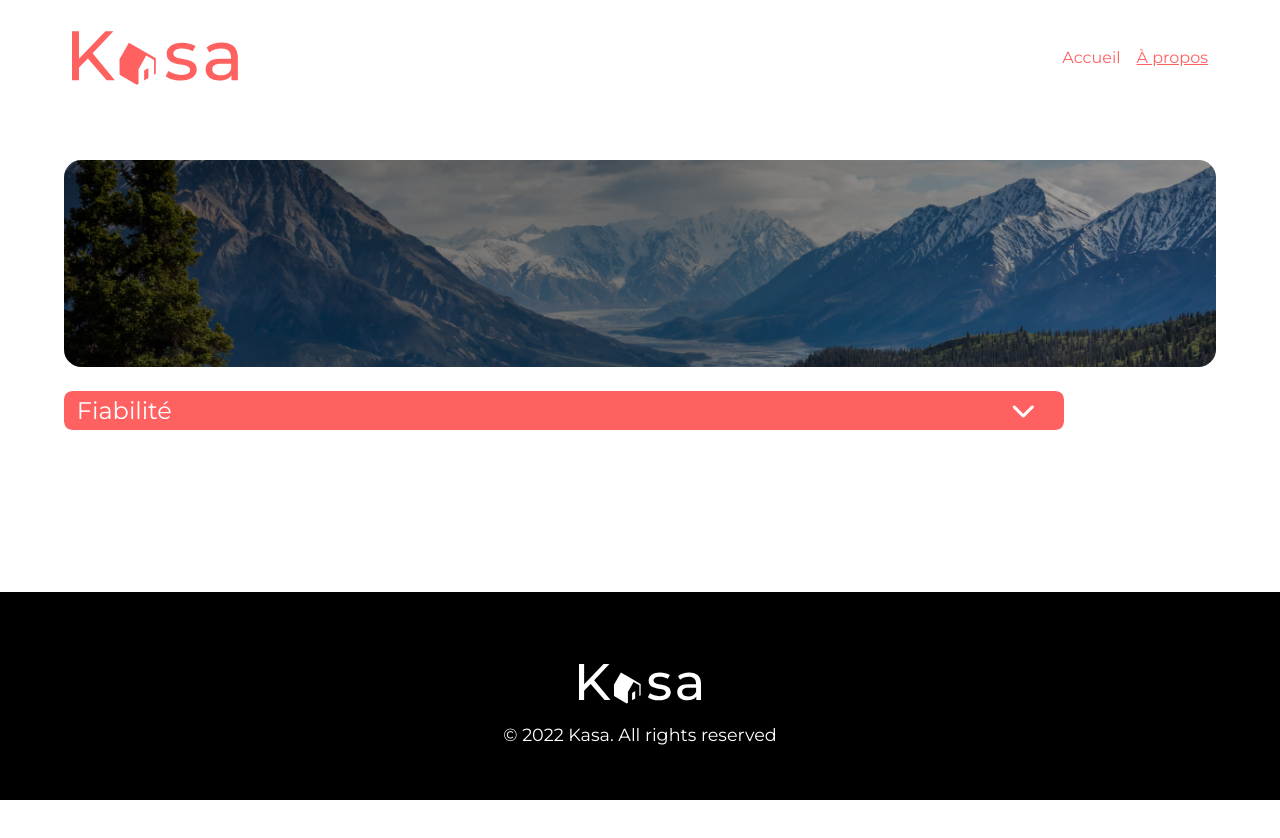
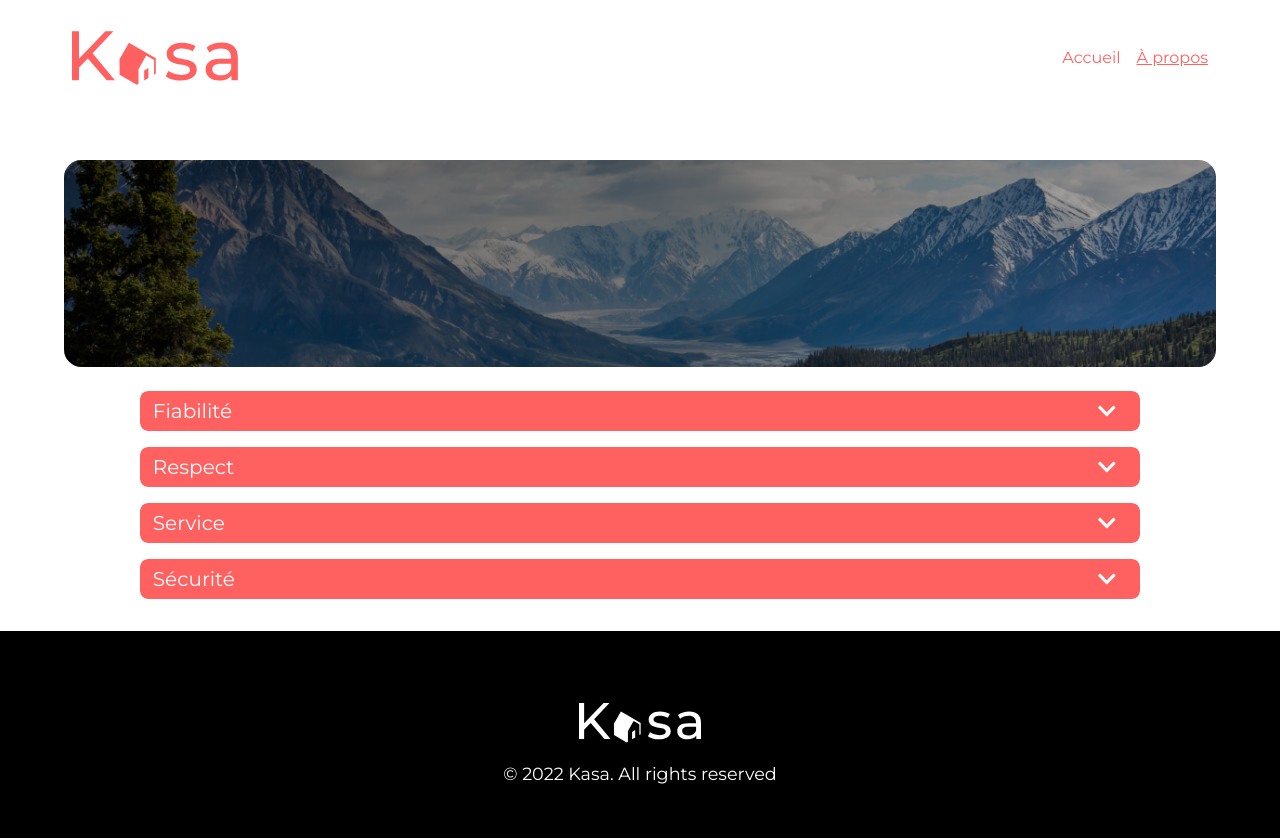
Before and after one commit to ebz8/ElodieBoinZanchi_11_250122, a React (Create React App) app in the folder my-app/: page /about in a window 1280 px wide. Before the commit the page ends 800 px from the top, so only its background shows below. Built offline with nearby package versions, Linux system fonts and the light colour scheme.

Commit message:
collapses animation

```diff
--- a/my-app/src/components/Collapse/Collapse.js
+++ b/my-app/src/components/Collapse/Collapse.js
@@ -1,5 +1,8 @@
 import './Collapse.scss'
 import { useEffect, useState, useRef } from 'react'
+
+import { ReactComponent as CloseIcon } from '../../assets/icons/chevron-down.svg'
+
 
 export default function Collapse(props) {
 
@@ -18,10 +21,10 @@ export default function Collapse(props) {
 
   return (
       <div className="collapse">
-        <div onClick={toggleState} className="collapse-bar">
+        <button onClick={toggleState} className="collapse-bar">
           <h2>{props.titre}</h2>
-          <i class="fas fa-chevron-down"></i>
-        </div>
+          <CloseIcon alt="Déplier / Replier" className={toggle ? 'close-icon open' : 'close-icon'}/>
+        </button>
 
         <div ref={refHeight}
         className={toggle ? 'collapse-content open' : 'collapse-content'}
--- a/my-app/src/components/Collapse/Collapse.scss
+++ b/my-app/src/components/Collapse/Collapse.scss
@@ -4,38 +4,45 @@ $borderRadius: .5rem;
 .collapse {
     max-width: 1000px;
     height: auto;
+    margin-bottom: 1rem;
     background-color: hsl(0, 0%, 96%);
     border-radius: $borderRadius;
     overflow: hidden;
 
     .collapse-bar{
         cursor: pointer;
+        width: 100%;
         display: flex;
         justify-content: space-between;
         align-items: center;
-        padding: .3rem .8rem;
+        padding: .5rem 1.5rem .5rem .8rem;
         color: white;
         background-color: hsl(0, 100%, 69%);
         border-radius: $borderRadius;
 
-        .fa-chevron-down {
-            font-size: 1.5rem;
-            padding-right: 1rem;
+        .close-icon {
+            width: 1.1rem;
+            transition: transform .3s ease-in-out;
         }
     }
 
     .collapse-content{
         color: hsl(0, 100%, 69%);
         opacity: 0;
-        transition: opacity .1s ease-in-out, height .1s .1s ease-in-out;
+        transition: opacity .1s ease-in-out, height .3s .1s ease-in-out;
 
         p {
-            padding : 1rem;
+            padding : 2rem 1rem 1rem;
         }
     }
 
     .open {
         opacity: 1;
-        transition: height .1s ease-in-out, opacity .1s .1s ease-in-out;
+        transition: height .1s ease-in-out, opacity .3 .1s ease-in-out;
+
+        &.close-icon {
+            transform: rotate(180deg);
+            transition: transform .3s ease-in-out;
+        }
     }
 }
--- a/my-app/src/index.scss
+++ b/my-app/src/index.scss
@@ -27,6 +27,7 @@ ul{
 
 button{
   border: none;
+  font-family: inherit;
 }
 
 body {
--- a/my-app/src/pages/About/About.js
+++ b/my-app/src/pages/About/About.js
@@ -12,6 +12,18 @@ export default function About() {
                 titre="Fiabilité"
                 texte="Les annonces postées sur Kasa garantissent une fiabilité totale. Les photos sont conformes aux logements, et toutes les informations sont régulièrement vérifiées  par nos équipes."
             />
+            <Collapse
+                titre="Respect"
+                texte="La bienveillance fait partie des valeurs fondatrices de Kasa. Tout comportement discriminatoire ou de perturbation du voisinage entraînera une exclusion de notre plateforme."
+            />
+            <Collapse
+                titre="Service"
+                texte="Nos équipes se tiennent à votre disposition pour vous fournir une expérience parfaite. N'hésitez pas à nous contacter si vous avez la moindre question."
+            />
+            <Collapse
+                titre="Sécurité"
+                texte="La sécurité est la priorité de Kasa. Aussi bien pour nos hôtes que pour les voyageurs, chaque logement correspond aux critères de sécurité établis par nos services. En laissant une note aussi bien à l'hôte qu'au locataire, cela permet à nos équipes de vérifier que les standards sont bien respectés. Nous organisons également des ateliers sur la sécurité domestique pour nos hôtes."
+            />
         </div>
     )
 }
--- a/my-app/src/pages/About/About.scss
+++ b/my-app/src/pages/About/About.scss
@@ -1,5 +1,9 @@
 // style composant About
 .about {
+    display: flex;
+    flex-flow: row wrap;
+    justify-content: center;
+
     .banner {
         img {
             filter: brightness(70%);
```
Also changed, not shown: my-app/src/assets/icons/chevron-down.svg (added).
